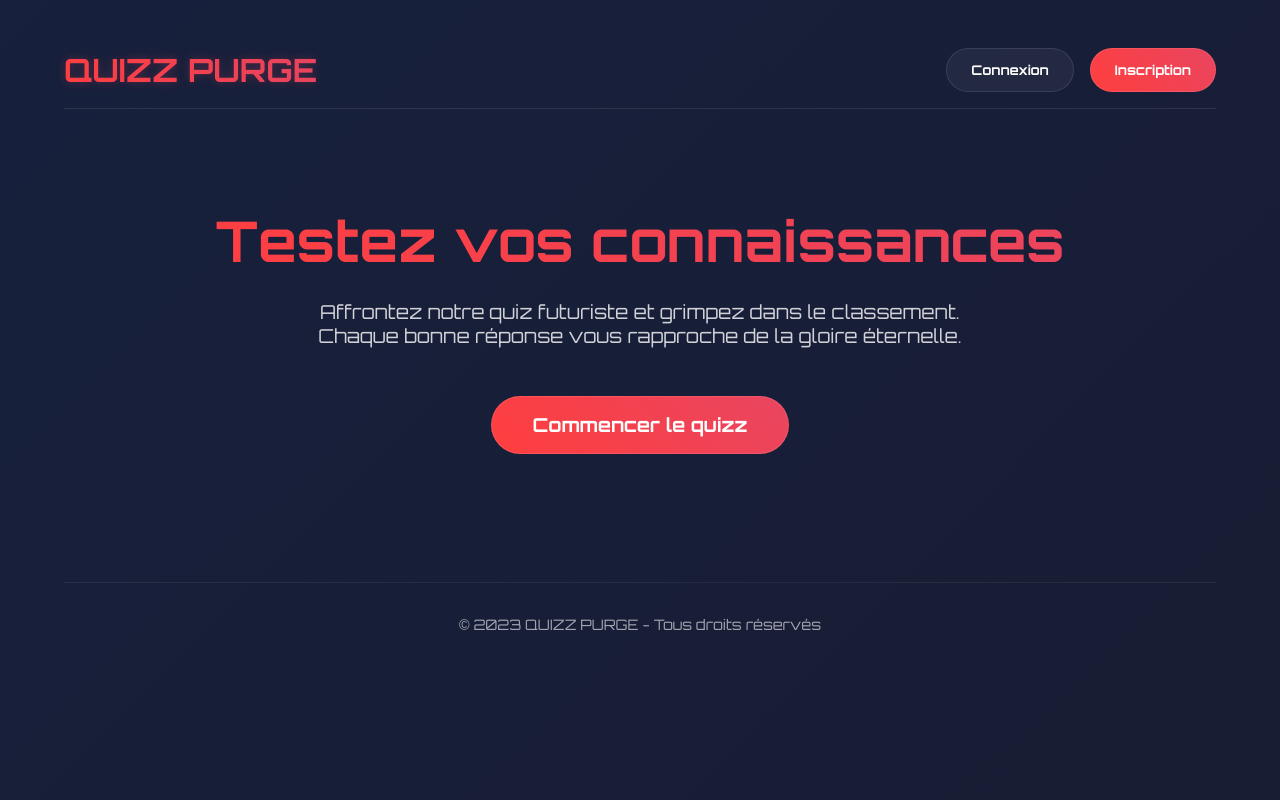
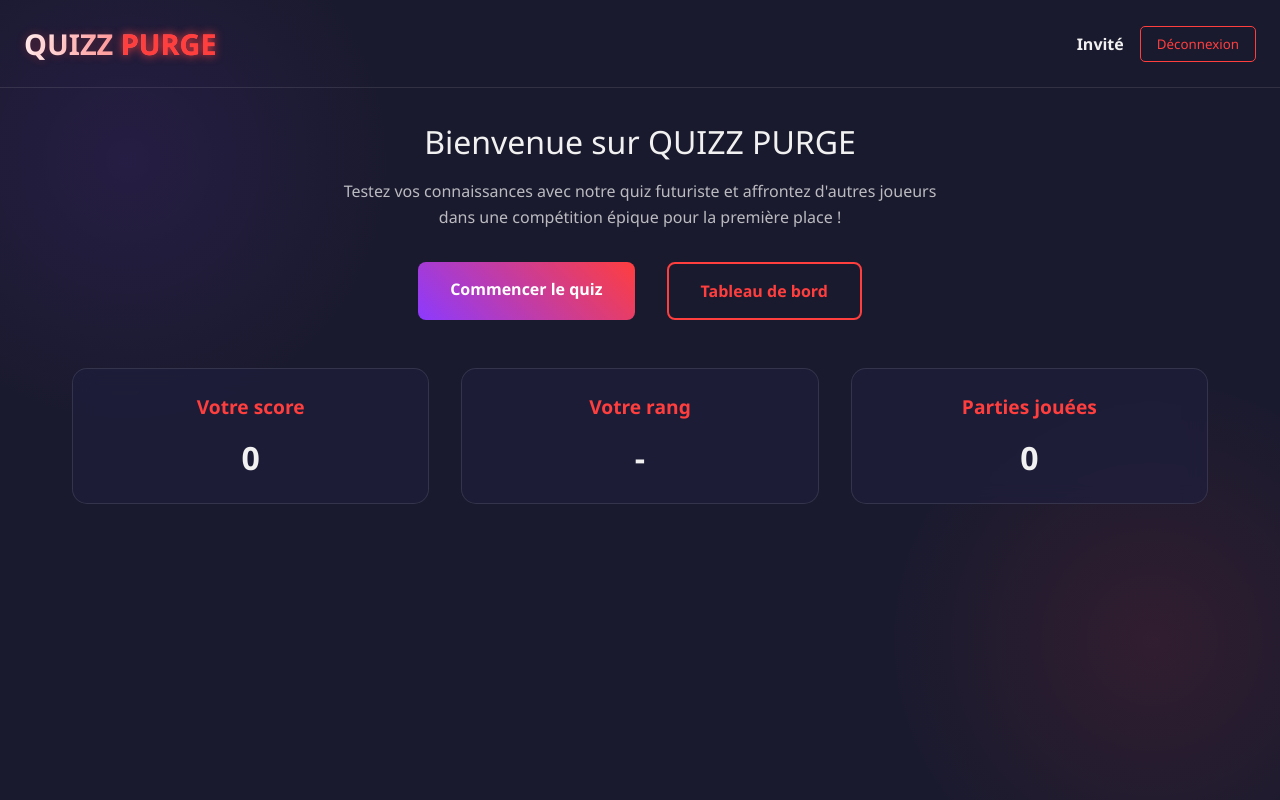
Before and after one commit to tech927/npm-z, a website: page frontend/index.html in a window 1280 px wide. Drawn offline with Linux system fonts and the light colour scheme.

Commit message:
Update index.html

```diff
--- a/frontend/index.html
+++ b/frontend/index.html
@@ -5,306 +5,254 @@
     <meta name="viewport" content="width=device-width, initial-scale=1.0">
     <title>QUIZZ PURGE - Accueil</title>
     <style>
-        @import url('https://fonts.googleapis.com/css2?family=Orbitron:wght@400;700&display=swap');
-
         :root {
             --neon-red: #ff3e3e;
-            --neon-pink: #e94560;
-            --dark-bg: #1a1a2e;
-            --glass-bg: rgba(255, 255, 255, 0.05);
-            --text-light: #ffffff;
+            --dark-purple: #8c3aff;
+            --black-bg: #1a1a2e;
+            --light-text: #f1f1f1;
+            --container-bg: rgba(30, 30, 60, 0.7);
         }
 
         * {
             margin: 0;
             padding: 0;
             box-sizing: border-box;
-            font-family: 'Orbitron', sans-serif;
+            font-family: 'Segoe UI', Tahoma, Geneva, Verdana, sans-serif;
         }
 
         body {
-            background: linear-gradient(-45deg, #1a1a2e, #16213e, #0f3460);
-            background-size: 400% 400%;
-            animation: gradient 15s ease infinite;
-            color: var(--text-light);
+            background: var(--black-bg);
+            color: var(--light-text);
             min-height: 100vh;
-            overflow-x: hidden;
-        }
-
-        @keyframes gradient {
-            0% { background-position: 0% 50%; }
-            50% { background-position: 100% 50%; }
-            100% { background-position: 0% 50%; }
-        }
-
-        .container {
-            width: 90%;
-            max-width: 1200px;
-            margin: 0 auto;
-            padding: 2rem 0;
-            opacity: 0;
-            animation: fadeIn 0.5s ease-in forwards;
-        }
-
-        @keyframes fadeIn {
-            to { opacity: 1; }
+            background-image:
+                radial-gradient(circle at 10% 20%, rgba(140, 58, 255, 0.1) 0%, transparent 20%),
+                radial-gradient(circle at 90% 80%, rgba(255, 62, 62, 0.1) 0%, transparent 20%);
         }
 
         header {
             display: flex;
             justify-content: space-between;
             align-items: center;
-            padding: 1rem 0;
+            padding: 1.5rem;
             border-bottom: 1px solid rgba(255, 255, 255, 0.1);
-            margin-bottom: 2rem;
         }
 
         .logo {
-            font-size: 2rem;
-            font-weight: 700;
-            background: linear-gradient(to right, var(--neon-red), var(--neon-pink));
+            display: flex;
+            align-items: center;
+        }
+
+        .logo h1 {
+            font-size: 1.8rem;
+            font-weight: bold;
+            background: linear-gradient(90deg, #fff, var(--neon-red));
             -webkit-background-clip: text;
             background-clip: text;
             color: transparent;
-            text-shadow: 0 0 10px rgba(233, 69, 96, 0.3);
+            text-shadow: 0 0 10px rgba(255, 62, 62, 0.3);
         }
 
-        .auth-buttons {
+        .logo span {
+            color: var(--neon-red);
+            text-shadow: 0 0 10px var(--neon-red);
+        }
+
+        .user-info {
             display: flex;
+            align-items: center;
             gap: 1rem;
         }
 
-        .btn {
-            padding: 0.8rem 1.5rem;
-            border: none;
-            border-radius: 50px;
+        .user-info img {
+            width: 40px;
+            height: 40px;
+            border-radius: 50%;
+            border: 2px solid var(--neon-red);
+        }
+
+        .user-info span {
             font-weight: bold;
+        }
+
+        .logout-btn {
+            background: transparent;
+            border: 1px solid var(--neon-red);
+            color: var(--neon-red);
+            padding: 0.5rem 1rem;
+            border-radius: 5px;
             cursor: pointer;
             transition: all 0.3s ease;
-            position: relative;
-            overflow: hidden;
-            background: var(--glass-bg);
-            color: var(--text-light);
-            backdrop-filter: blur(10px);
-            border: 1px solid rgba(255, 255, 255, 0.1);
         }
 
-        .btn::before {
-            content: '';
-            position: absolute;
-            top: 0;
-            left: -100%;
-            width: 100%;
-            height: 100%;
-            background: linear-gradient(90deg, transparent, rgba(255, 255, 255, 0.2), transparent);
-            transition: 0.5s;
+        .logout-btn:hover {
+            background: var(--neon-red);
+            color: white;
+            box-shadow: 0 0 15px var(--neon-red);
         }
 
-        .btn:hover {
-            transform: translateY(-3px);
-            box-shadow: 0 5px 15px rgba(233, 69, 96, 0.4);
+        main {
+            padding: 2rem;
+            max-width: 1200px;
+            margin: 0 auto;
         }
 
-        .btn:hover::before {
-            left: 100%;
+        .welcome-section {
+            text-align: center;
+            margin-bottom: 3rem;
+            animation: fadeIn 1s ease-in-out;
         }
 
-        .btn-primary {
-            background: linear-gradient(45deg, var(--neon-red), var(--neon-pink));
-        }
-
-        .hero {
-            text-align: center;
-            padding: 4rem 0;
-        }
-
-        .hero h1 {
-            font-size: 3.5rem;
-            margin-bottom: 1.5rem;
-            background: linear-gradient(to right, var(--neon-red), var(--neon-pink));
-            -webkit-background-clip: text;
-            background-clip: text;
-            color: transparent;
-        }
-
-        .hero p {
-            font-size: 1.2rem;
-            margin-bottom: 2rem;
-            opacity: 0.8;
-            max-width: 700px;
-            margin-left: auto;
-            margin-right: auto;
-        }
-
-        .start-btn {
-            padding: 1rem 2.5rem;
-            font-size: 1.2rem;
-            margin-top: 1rem;
-        }
-
-        .leaderboard-container {
-            margin-top: 4rem;
-            background: var(--glass-bg);
-            backdrop-filter: blur(10px);
-            border-radius: 15px;
-            padding: 2rem;
-            border: 1px solid rgba(255, 255, 255, 0.1);
-            box-shadow: 0 8px 32px 0 rgba(31, 38, 135, 0.1);
-            display: none;
-        }
-
-        .leaderboard-container.visible {
-            display: block;
-            animation: fadeInUp 0.5s ease-out;
-        }
-
-        @keyframes fadeInUp {
+        @keyframes fadeIn {
             from { opacity: 0; transform: translateY(20px); }
             to { opacity: 1; transform: translateY(0); }
         }
 
-        .leaderboard-title {
-            font-size: 1.8rem;
-            margin-bottom: 1.5rem;
-            color: var(--neon-pink);
+        .welcome-section h2 {
+            font-size: 2rem;
+            margin-bottom: 1rem;
+            font-weight: 300;
+        }
+
+        .welcome-section p {
+            color: rgba(255, 255, 255, 0.7);
+            max-width: 600px;
+            margin: 0 auto;
+            line-height: 1.6;
+        }
+
+        .actions {
+            display: flex;
+            justify-content: center;
+            gap: 2rem;
+            margin-top: 2rem;
+        }
+
+        .btn {
+            padding: 1rem 2rem;
+            border-radius: 8px;
+            border: none;
+            font-size: 1rem;
+            font-weight: bold;
+            cursor: pointer;
+            transition: all 0.3s ease;
+            text-decoration: none;
+            display: inline-block;
             text-align: center;
         }
 
-        table {
-            width: 100%;
-            border-collapse: collapse;
+        .btn-primary {
+            background: linear-gradient(45deg, var(--dark-purple), var(--neon-red));
+            color: white;
         }
 
-        th, td {
-            padding: 1rem;
-            text-align: left;
-            border-bottom: 1px solid rgba(255, 255, 255, 0.1);
+        .btn-primary:hover {
+            transform: translateY(-5px);
+            box-shadow: 0 10px 20px rgba(140, 58, 255, 0.3);
         }
 
-        th {
+        .btn-secondary {
+            background: transparent;
+            border: 2px solid var(--neon-red);
             color: var(--neon-red);
+        }
+
+        .btn-secondary:hover {
+            background: var(--neon-red);
+            color: white;
+            box-shadow: 0 0 15px var(--neon-red);
+        }
+
+        .stats-container {
+            display: grid;
+            grid-template-columns: repeat(auto-fit, minmax(250px, 1fr));
+            gap: 2rem;
+            margin-top: 3rem;
+        }
+
+        .stat-card {
+            background: var(--container-bg);
+            backdrop-filter: blur(10px);
+            border-radius: 15px;
+            padding: 1.5rem;
+            text-align: center;
+            border: 1px solid rgba(255, 255, 255, 0.1);
+            transition: all 0.3s ease;
+            animation: fadeIn 1s ease-in-out;
+        }
+
+        .stat-card:hover {
+            transform: translateY(-5px);
+            box-shadow: 0 10px 20px rgba(0, 0, 0, 0.2);
+            border-color: var(--neon-red);
+        }
+
+        .stat-card h3 {
+            font-size: 1.2rem;
+            margin-bottom: 1rem;
+            color: var(--neon-red);
+        }
+
+        .stat-card p {
+            font-size: 2rem;
             font-weight: bold;
         }
 
-        tr:hover {
-            background: rgba(255, 255, 255, 0.03);
-        }
-
-        .rank {
-            font-weight: bold;
-            color: var(--neon-pink);
-        }
-
-        footer {
-            text-align: center;
-            margin-top: 4rem;
-            padding: 2rem 0;
-            border-top: 1px solid rgba(255, 255, 255, 0.1);
-            font-size: 0.9rem;
-            opacity: 0.6;
-        }
-
         @media (max-width: 768px) {
-            .hero h1 {
-                font-size: 2.5rem;
+            header {
+                flex-direction: column;
+                gap: 1rem;
+                text-align: center;
             }
 
-            .container {
-                width: 95%;
+            .actions {
+                flex-direction: column;
+                gap: 1rem;
+            }
+
+            .btn {
+                width: 100%;
             }
         }
     </style>
 </head>
 <body>
-    <div class="container">
-        <header>
-            <div class="logo">QUIZZ PURGE</div>
-            <div class="auth-buttons">
-                <button class="btn" onclick="goToPage('/login')">Connexion</button>
-                <button class="btn btn-primary" onclick="goToPage('/register')">Inscription</button>
+    <header>
+        <div class="logo">
+            <h1>QUIZZ <span>PURGE</span></h1>
+        </div>
+        <div class="user-info">
+            <span id="usernameDisplay">Invité</span>
+            <button class="logout-btn" id="logoutBtn">Déconnexion</button>
+        </div>
+    </header>
+
+    <main>
+        <section class="welcome-section">
+            <h2>Bienvenue sur QUIZZ PURGE</h2>
+            <p>Testez vos connaissances avec notre quiz futuriste et affrontez d'autres joueurs dans une compétition épique pour la première place !</p>
+
+            <div class="actions">
+                <a href="quiz.html" class="btn btn-primary">Commencer le quiz</a>
+                <a href="dashboard.html" class="btn btn-secondary">Tableau de bord</a>
             </div>
-        </header>
+        </section>
 
-        <main>
-            <section class="hero">
-                <h1>Testez vos connaissances</h1>
-                <p>Affrontez notre quiz futuriste et grimpez dans le classement. Chaque bonne réponse vous rapproche de la gloire éternelle.</p>
-                <button class="btn btn-primary start-btn" onclick="goToPage('/login')">Commencer le quizz</button>
-            </section>
+        <div class="stats-container">
+            <div class="stat-card">
+                <h3>Votre score</h3>
+                <p id="userScore">0</p>
+            </div>
+            <div class="stat-card">
+                <h3>Votre rang</h3>
+                <p id="userRank">-</p>
+            </div>
+            <div class="stat-card">
+                <h3>Parties jouées</h3>
+                <p id="gamesPlayed">0</p>
+            </div>
+        </div>
+    </main>
 
-            <section class="leaderboard-container" id="leaderboard">
-                <h2 class="leaderboard-title">Classement des champions</h2>
-                <table>
-                    <thead>
-                        <tr>
-                            <th>Rang</th>
-                            <th>Joueur</th>
-                            <th>Score</th>
-                            <th>Parties</th>
-                        </tr>
-                    </thead>
-                    <tbody>
-                        <tr>
-                            <td class="rank">1</td>
-                            <td>CyberNinja</td>
-                            <td>9850</td>
-                            <td>42</td>
-                        </tr>
-                        <tr>
-                            <td class="rank">2</td>
-                            <td>NeonQueen</td>
-                            <td>8720</td>
-                            <td>38</td>
-                        </tr>
-                        <tr>
-                            <td class="rank">3</td>
-                            <td>QuantumRider</td>
-                            <td>7650</td>
-                            <td>35</td>
-                        </tr>
-                    </tbody>
-                </table>
-            </section>
-        </main>
-
-        <footer>
-            <p>© 2023 QUIZZ PURGE - Tous droits réservés</p>
-        </footer>
-    </div>
-
-    <script>
-        // Vérification de l'authentification
-        document.addEventListener('DOMContentLoaded', () => {
-            const token = localStorage.getItem('token');
-            if (token) {
-                document.getElementById('leaderboard').classList.add('visible');
-                document.querySelector('.auth-buttons').innerHTML = `
-                    <button class="btn" onclick="goToPage('/dashboard')">Tableau de bord</button>
-                    <button class="btn btn-primary" onclick="logout()">Déconnexion</button>
-                `;
-            }
-        });
-
-        function goToPage(url) {
-            document.querySelector('.container').style.animation = 'fadeOut 0.5s ease-out forwards';
-            setTimeout(() => {
-                window.location.href = url;
-            }, 500);
-        }
-
-        function logout() {
-            localStorage.removeItem('token');
-            window.location.href = '/';
-        }
-
-        // Ajout de l'animation fadeOut
-        const style = document.createElement('style');
-        style.innerHTML = `
-            @keyframes fadeOut {
-                to { opacity: 0; transform: translateY(20px); }
-            }
-        `;
-        document.head.appendChild(style);
-    </script>
+    <script src="user.js"></script>
 </body>
 </html>
```
